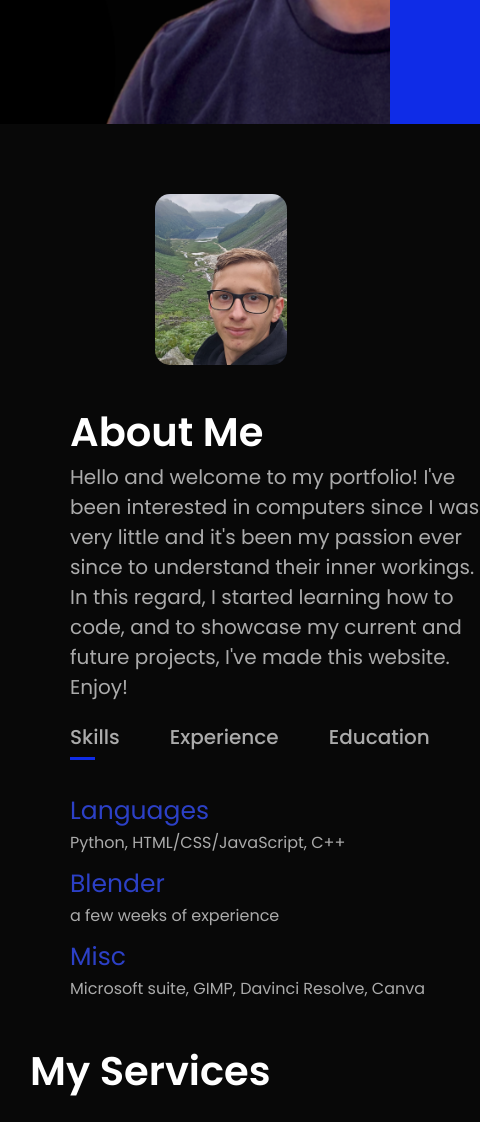
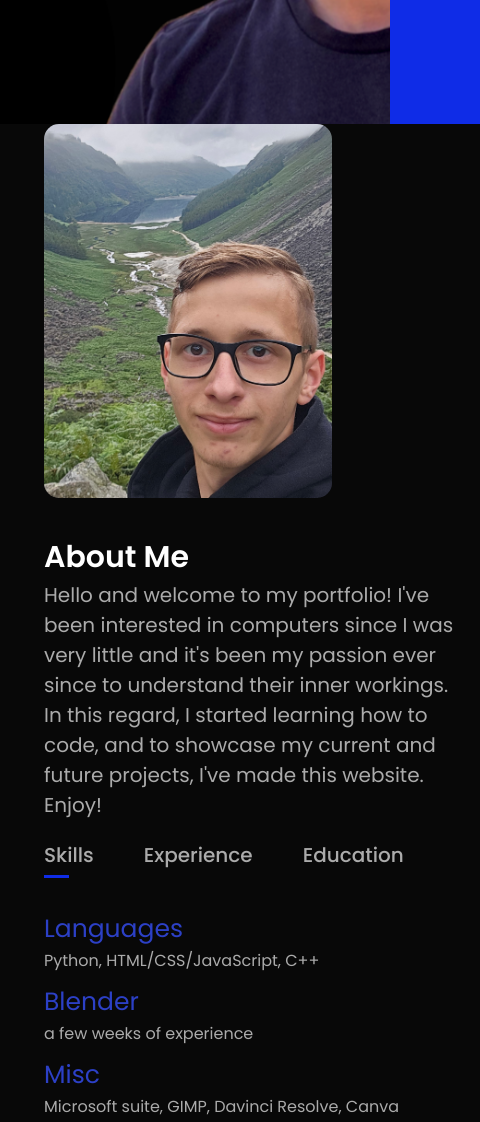
Before and after one commit to gabor-mkrsz/portfolio-website, a plain HTML site: page index.html in a window 390 px wide. Shown: the part 720-1842 px from the top of the page, 480 px wide, since content can reach past the window. Drawn offline with Linux system fonts and the light colour scheme.

Commit message:
fixed mobile layout

```diff
--- a/style.css
+++ b/style.css
@@ -87,7 +87,7 @@ nav ul li a:hover::after{
 
  /* about */
  #about{
-    padding: 70px;
+
     padding-bottom: 0;
     color: #ababab;
     width: 100%;
@@ -459,6 +459,18 @@ nav .fas{
         font-size: 40px;
     }
 
+    .header-text h1{
+        width: 15rem;
+    }
+
+    #about{
+        padding-left: 2.75rem;
+    }
+
+    #about .subtitle{
+        font-size: 30px;
+    }
+
     .about-col-1, .about-col-2{
         flex-basis: 92.5%;
         align-items: center;
@@ -466,7 +478,6 @@ nav .fas{
 
     .about-col-1{
         margin-bottom: 30px;
-        padding-left: 85px;
     }
 
     .contact-left,.contact-right{
```
